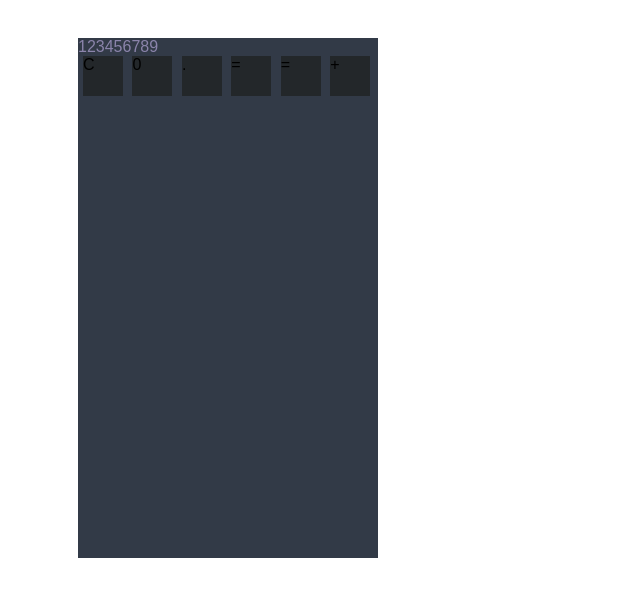
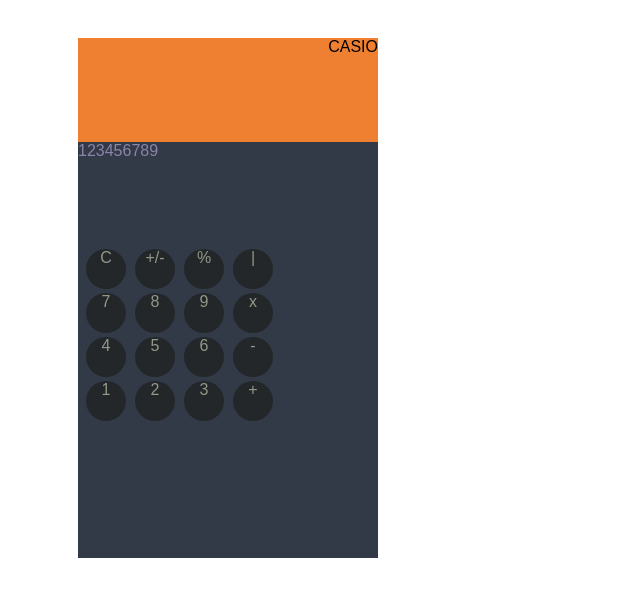
Before and after one commit to Bayrkhvv/Calculator-js, a PHP site: page / in a window 1280 px wide. Shown: the top 597 px of the page, without its empty margins (0-640 px from the left). Run offline with PHP 8.4, Linux system fonts and the light colour scheme.

Commit message:
ui added

```diff
--- a/css/style.css
+++ b/css/style.css
@@ -10,14 +10,31 @@
   display: inline-block;
   position: relative;
 }
+.header-section {
+  width: 300px;
+  height: 104px;
+  background-color: #f08031;
+  text-align: right;
+  /* padding-top: 30; */
+}
 .screen {
+  width: 300px;
+  height: 104px;
   color: #8b84ab;
 }
+.buttons {
+  width: 300px;
+  height: 312px;
+  display: inline-block;
+}
 
-.calc-row div {
+.buttons div {
   background-color: #23272a;
   width: 40px;
   height: 40px;
   margin-left: 5px;
-  display: inline-block;
+  /* display: inline-block; */
+  border-radius: 50%;
+  text-align: center;
+  color: #929989;
 }
--- a/index.php
+++ b/index.php
@@ -6,21 +6,48 @@
 <body>
 <script type="text/javascript" src = "js/app.js"></script>
 
-
 <div class="calculator">
+    <div class="header-section">
+        CASIO
+    </div>
         <div class="section2">
             <div class="screen">
             123456789
             </div>
         </div>
-        <div class="calc-row">
-            <div class="button-clear">C</div>
-            <div class="button">0</div>
-            <div class="button-dot">.</div>
-            <div class="button">=</div>
-            <div class="button-equal">=</div>
-            <div class="button-plus">+</div>
-        </div>
+      <div class="buttons">
+        <table>
+            <tr>
+                <td><div class="btn-clear">C</div></td>
+                <td><div class="btn-plus-minus">+/-</div></td>
+                <td><div class="btn-100">%</div></td>
+                <td><div class="btn-nine">|</div></td>
+
+            </tr>
+            <tr>
+                <td><div class="btn-seven">7</div></td>
+                <td><div class="btn-eigth">8</div></td>
+                <td><div class="btn-nine">9</div></td>
+                <td><div class="btn-x">x</div></td>
+            </tr>
+            <tr>
+                <td><div class="btn-four">4</div></td>
+                <td><div class="btn-five">5</div></td>
+                <td><div class="btn-six">6</div></td>
+                <td><div class="btn-minus">-</div></td>
+            </tr>
+            <tr>
+                <td><div>1</div></td>
+                <td><div>2</div></td>
+                <td><div>3</div></td>
+                <td><div>+</div></td>
+            </tr>
+            <tr>
+                <td></td>
+            </tr>
+        </table>
+      </div>
+
 </div>
 </body>
 </html>
```
